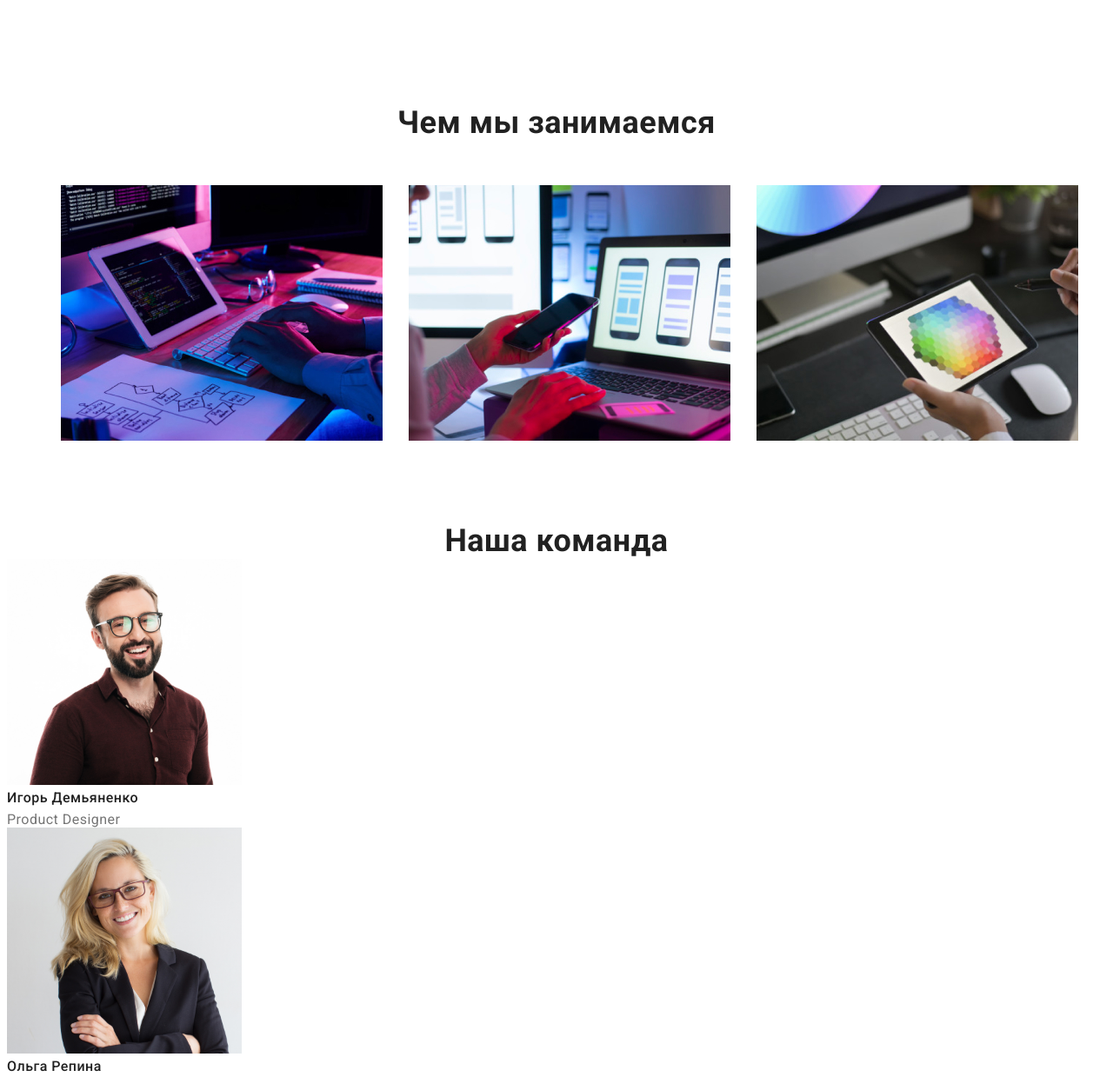
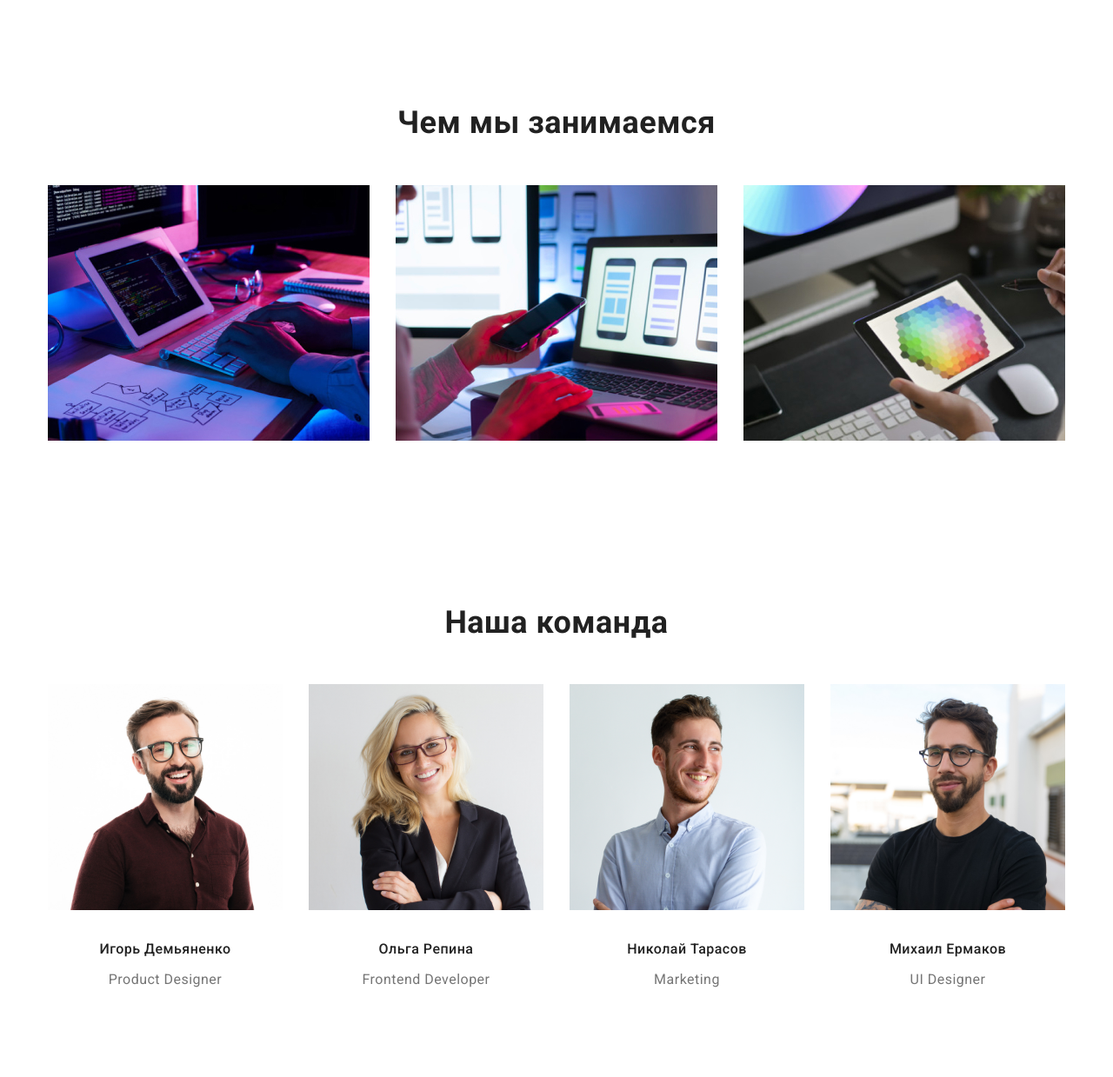
Before and after one commit to RomaSamkov/goit-markup-hw-03, a plain HTML site: page index.html in a window 1280 px wide. Shown: the part 1140-2379 px from the top of the page at 87% size. Drawn offline with Linux system fonts and the light colour scheme.

Commit message:
Добавляет секцию наша команда

```diff
--- a/css/styless.css
+++ b/css/styless.css
@@ -31,7 +31,7 @@ img {
   height: auto;
 }
 .container {
-  width: 1200px;
+  width: 1170px;
   padding-left: 15px;
   padding-right: 15px;
   margin: 0 auto;
@@ -195,8 +195,11 @@ body {
   flex-wrap: wrap;
 }
 .benefits-item {
-  margin-left: 30px;
+  margin-right: 30px;
   max-width: 270px;
+}
+.benefits-item:nth-child(4n) {
+  margin-right: 0px;
 }
 .section-title,
 .section-subject {
@@ -233,12 +236,15 @@ body {
 
 .work-list {
   display: flex;
+  flex-wrap: wrap;
 }
 .work-item {
-  margin-left: 30px;
+  margin-right: 30px;
   width: 370px;
 }
-
+.work-item:nth-child(3n) {
+  margin-right: 0px;
+}
 .work-title {
   margin-bottom: 50px;
   font-weight: 700;
@@ -250,7 +256,18 @@ body {
 }
 
 /* ---------------Наша команда------------------ */
+.team-list {
+  display: flex;
+  flex-wrap: wrap;
+}
+.team-members {
+  margin-right: 30px;
+}
+.team-members:nth-child(4n) {
+  margin-right: 0px;
+}
 .team-title {
+  margin-bottom: 50px;
   font-size: 36px;
   line-height: 1.17;
   text-align: center;
@@ -258,15 +275,21 @@ body {
   color: var(--title-text-color);
 }
 .team-subject {
+  margin-bottom: 10px;
   font-weight: 500;
   font-size: 16px;
   line-height: 1.9;
-
+  text-align: center;
   color: var(--title-text-color);
 }
 .team-item {
   font-size: 16px;
   line-height: 1.19;
+  text-align: center;
+}
+.team-text {
+  margin-top: 30px;
+  padding-bottom: 30px;
 }
 /*----------------Footer------------------------ */
 
--- a/index.html
+++ b/index.html
@@ -39,8 +39,10 @@
         <main>
     <!--Блок герой-->
         <section class="hero section">
+            <div class="container">
             <h1 class="hero-title">Эффективные решения для вашего бизнеса</h1>
             <button type="button" class="hero-button">Заказать услугу</button>
+            </div>
         </section>
 
     <!--Наши приемущества-->
@@ -86,31 +88,40 @@
             </div>
         </section>
      <!--Наша команда-->
-        <section class="team">
+        <section class="team section">
+            <div class="container">
             <h2 class="team-title">Наша команда</h2>
             <ul class="team-list list">
-                <li>
+                <li class="team-members">
                     <img src="./images/imgIgor.jpg" alt="Фото Игоря" width="270" height="260">
+                    <div class="team-text">
                     <h3 class="team-subject">Игорь Демьяненко</h3>
                     <p lang="en" class="team-item">Product Designer</p>
+                    </div>
                 </li>
-                <li>
+                <li class="team-members">
                     <img src="./images/imgOlga.jpg" alt="Фото Ольги" width="270" height="260">
+                    <div class="team-text">
                     <h3 class="team-subject">Ольга Репина</h3>
                     <p lang="en" class="team-item">Frontend Developer</p>
+                    </div>
                 </li>
-                <li>
+                <li class="team-members">
                     <img src="./images/imgNik.jpg" alt="Фото Николая" width="270" height="260">
+                    <div class="team-text">
                     <h3 class="team-subject">Николай Тарасов</h3>
                     <p lang="en" class="team-item">Marketing</p>
+                    </div>
                 </li>
-                <li>
+                <li class="team-members">
                     <img src="./images/imgMichail.jpg" alt="Фото Михаила" width="270" height="260">
+                    <div class="team-text">
                     <h3 class="team-subject">Михаил Ермаков</h3>
                     <p lang="en" class="team-item">UI Designer</p>
+                    </div>
                 </li>
             </ul>
-
+            </div>
         </section>
     </main>
 
```
